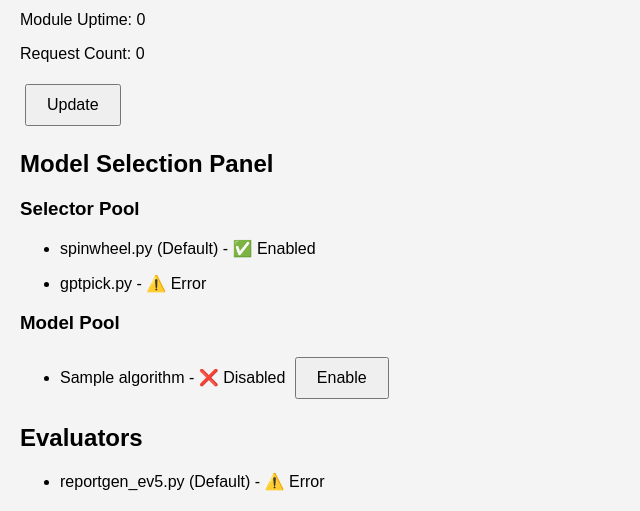
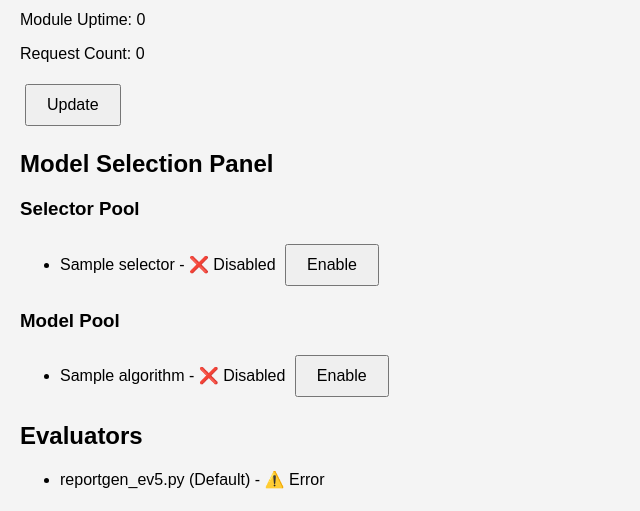
Before and after one commit to anestisdalgkitsis/optimization_engine_d6g, a Flask app: template templates/index.html in a window 1280 px wide. Shown: the part 313-824 px from the top of the page, without its empty margins (0-640 px from the left). After the commit the page ends 802 px from the top, so only its background shows below. Run offline with Flask 3, Linux system fonts and the light colour scheme; the template is opened without the code that fills it: most values are stand-ins (such as "Sample title", 1, 10 or a date in 2020); parts of the project's set-up code (start-up, migrations or seed data) failed here and were passed over.

Commit message:
pickers to selectors import update

```diff
--- a/app.py
+++ b/app.py
@@ -27,14 +27,14 @@ import selectors.intelligence as intelligence
 status = "standby"
 start_time = time.time()
 request_count = 0
+selectors = { # this should be changed to modular
+    "spinwheel.py (Default)": {"enabled": True},
+    "intelligence.py": {"enabled": False},
+}
 algorithms = { # this should be changed to modular
     "partition.py (Default)": {"enabled": True},
     "autologic.py": {"enabled": False},
     "greedysplit.py": {"enabled": False},
-}
-selectors = { # this should be changed to modular
-    "spinwheel.py (Default)": {"enabled": True},
-    "intelligence.py": {"enabled": False},
 }
 
 # Module Info
@@ -87,6 +87,13 @@ def status():
     uptime = int(time.time() - start_time)
 
     return jsonify({"status": status, "uptime": str(uptime), "requests": str(request_count)})
+
+@app.route('/toggle_selector', methods=['POST'])
+def toggle_selector():
+    selector_name = request.form['selector']
+    if selector_name in selectors:
+        algorithms[selector_name]['enabled'] = not selectors[selector_name]['enabled']
+    return redirect('/')
 
 @app.route('/toggle_algorithm', methods=['POST'])
 def toggle_algorithm():
--- a/templates/index.html
+++ b/templates/index.html
@@ -30,9 +30,31 @@
 
     <h2>Model Selection Panel</h2>
     <h3>Selector Pool</h3>
-    <ul>
+    <!-- <ul>
         <li><p>spinwheel.py (Default) - ✅ Enabled</p></li>
         <li><p>gptpick.py - ⚠️ Error</p></li>
+    </ul> -->
+    <ul>
+        {% for selector, details in selector.items() %}
+        <li>
+            {{ selector }} -
+            {% if details['enabled'] %}
+                ✅ Enabled
+            {% else %}
+                ❌ Disabled
+            {% endif %}
+            <form action="{{ url_for('toggle_selector') }}" method="POST" style="display:inline;">
+                <input type="hidden" name="selector" value="{{ selector }}">
+                <button type="submit">
+                    {% if details['enabled'] %}
+                        Disable
+                    {% else %}
+                        Enable
+                    {% endif %}
+                </button>
+            </form>
+        </li>
+        {% endfor %}
     </ul>
     <!-- <p>prompt (if LLM selected)</p> -->
     <h3>Model Pool</h3>
```
